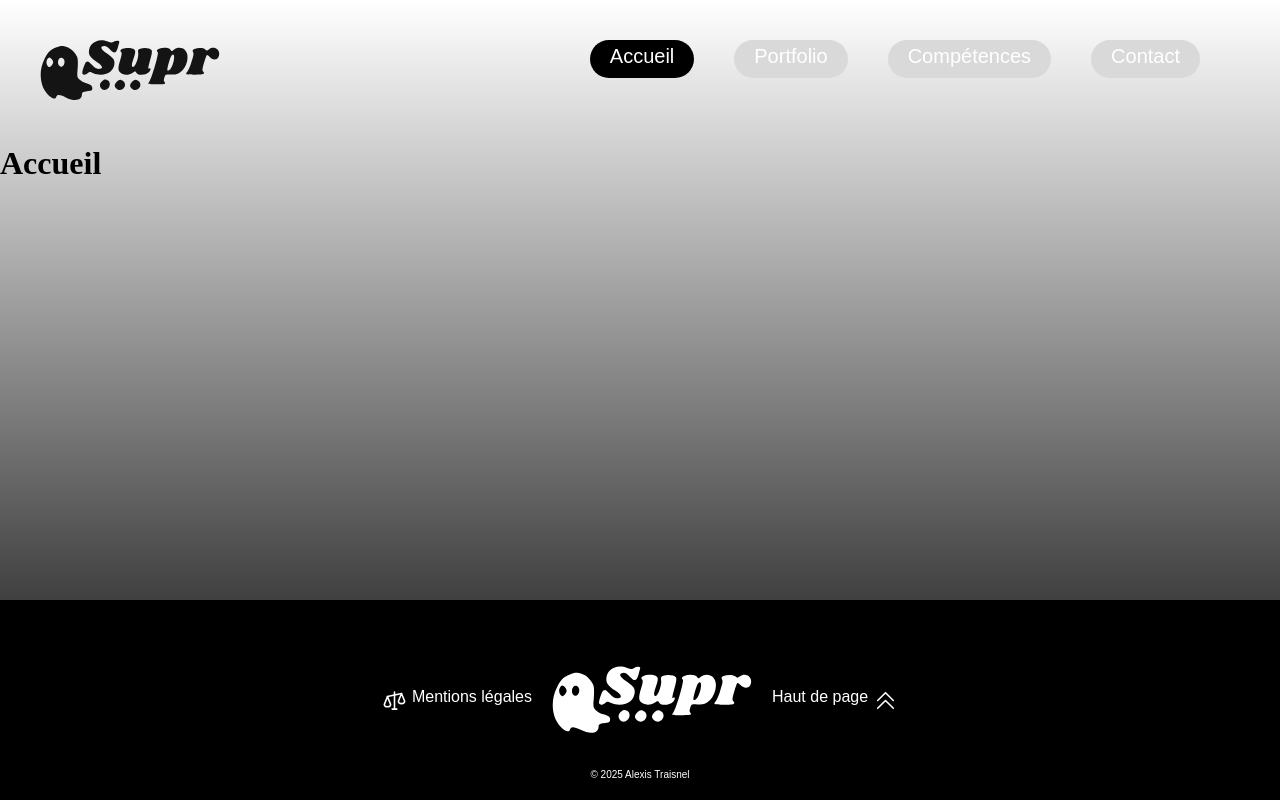
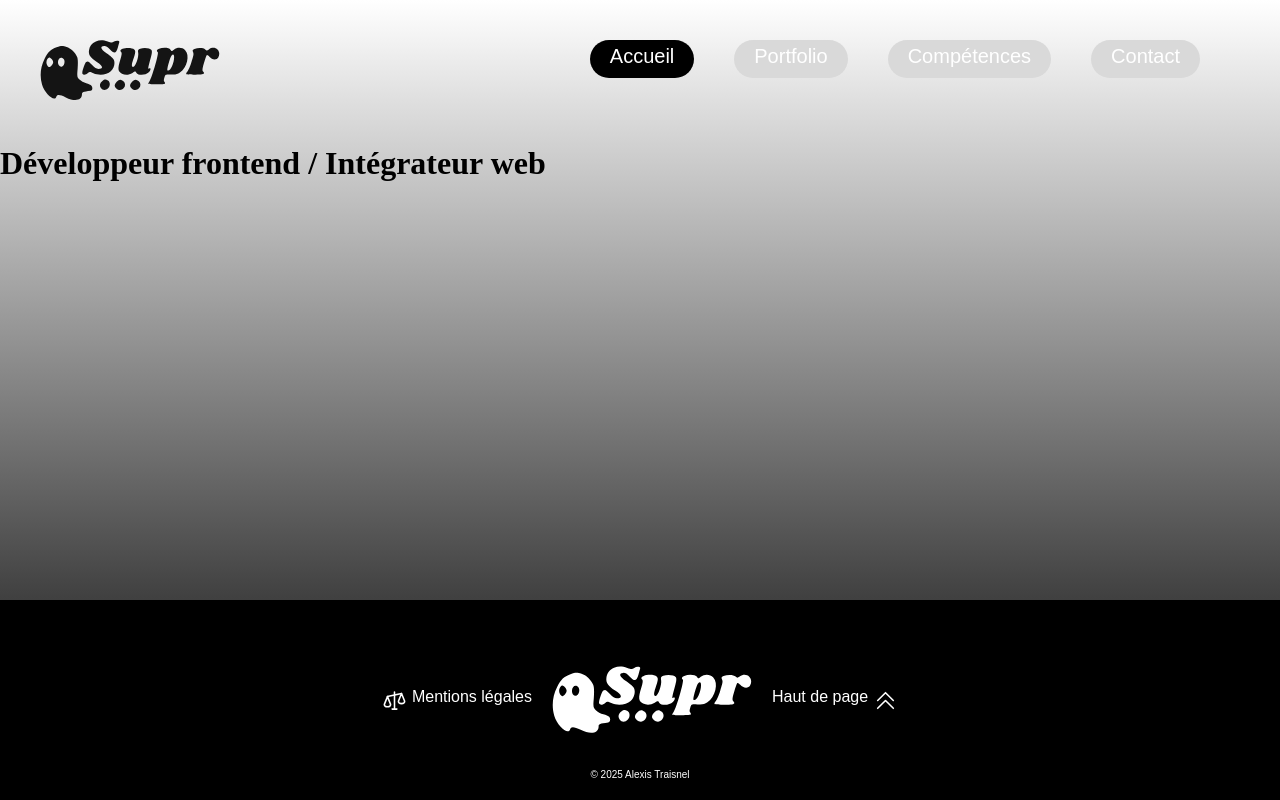
Before and after one commit to Supradiator/portfolio, a React (Vite) app: page / in a window 1280 px wide. Built offline with nearby package versions, Linux system fonts and the light colour scheme; a web font is replaced by a local one.

Commit message:
importation globe3D + earth section created

```diff
--- a/index.html
+++ b/index.html
@@ -4,6 +4,7 @@
     <meta charset="UTF-8" />
     <link rel="icon" type="image/svg+xml" href="/src/assets/ghostLogo.svg" />
     <meta name="viewport" content="width=device-width, initial-scale=1.0" />
+    <script type="module" src="https://unpkg.com/@google/model-viewer/dist/model-viewer.min.js"></script>
     <title>Supr - Dev frontend</title>
   </head>
   <body>
--- /dev/null
+++ b/src/components/accueil/EarthSection.jsx
@@ -0,0 +1,25 @@
+import "../../css/accueil/EarthSection.css"
+
+function EarthSection() {
+    return (
+
+        <div className="earthContainer">
+            <h1 className="earthTitle">Développeur frontend / Intégrateur web</h1>
+            <model-viewer
+                src="/src/assets/earth.glb"
+                alt="Terre 3D"
+                auto-rotate
+                camera-controls
+                style={{ width: "800px", height: "800px" }}
+                min-camera-orbit="auto auto 5m"
+                max-camera-orbit="auto auto 5m"
+                min-field-of-view="30deg"
+                max-field-of-view="30deg"
+                interaction-prompt="none"
+            />
+        </div>
+
+    )
+}
+
+export default EarthSection
--- a/src/pages/Accueil.jsx
+++ b/src/pages/Accueil.jsx
@@ -1,7 +1,9 @@
-
+import EarthSection from "../components/accueil/earthSection"
 
 function Accueil() {
-    return <h1>Accueil</h1>
+    return (
+        <EarthSection />
+    )
 }
 
 export default Accueil
```
Also changed, not shown: src/css/accueil/accueil.css (added), src/css/accueil/earthSection.css (added), 2 other files (tests, documents, lock files or other folders).
